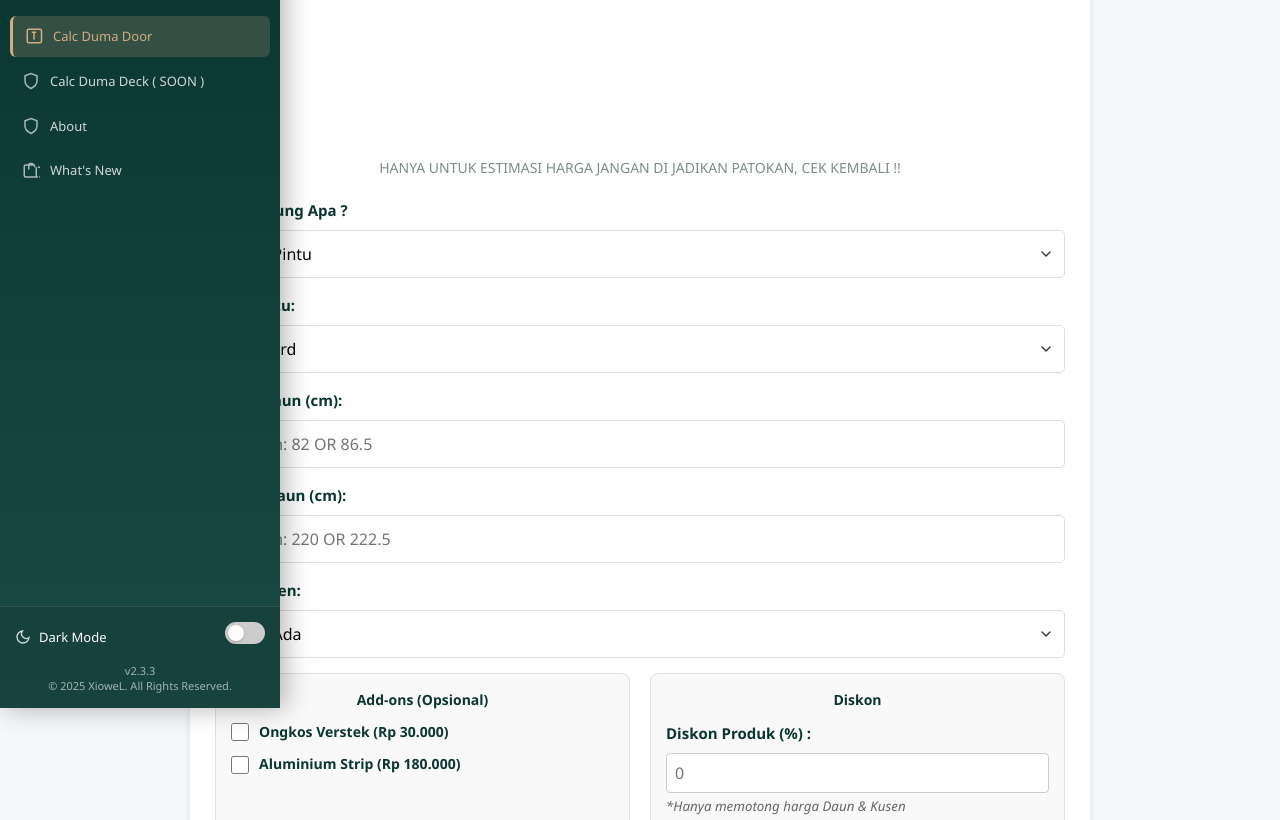
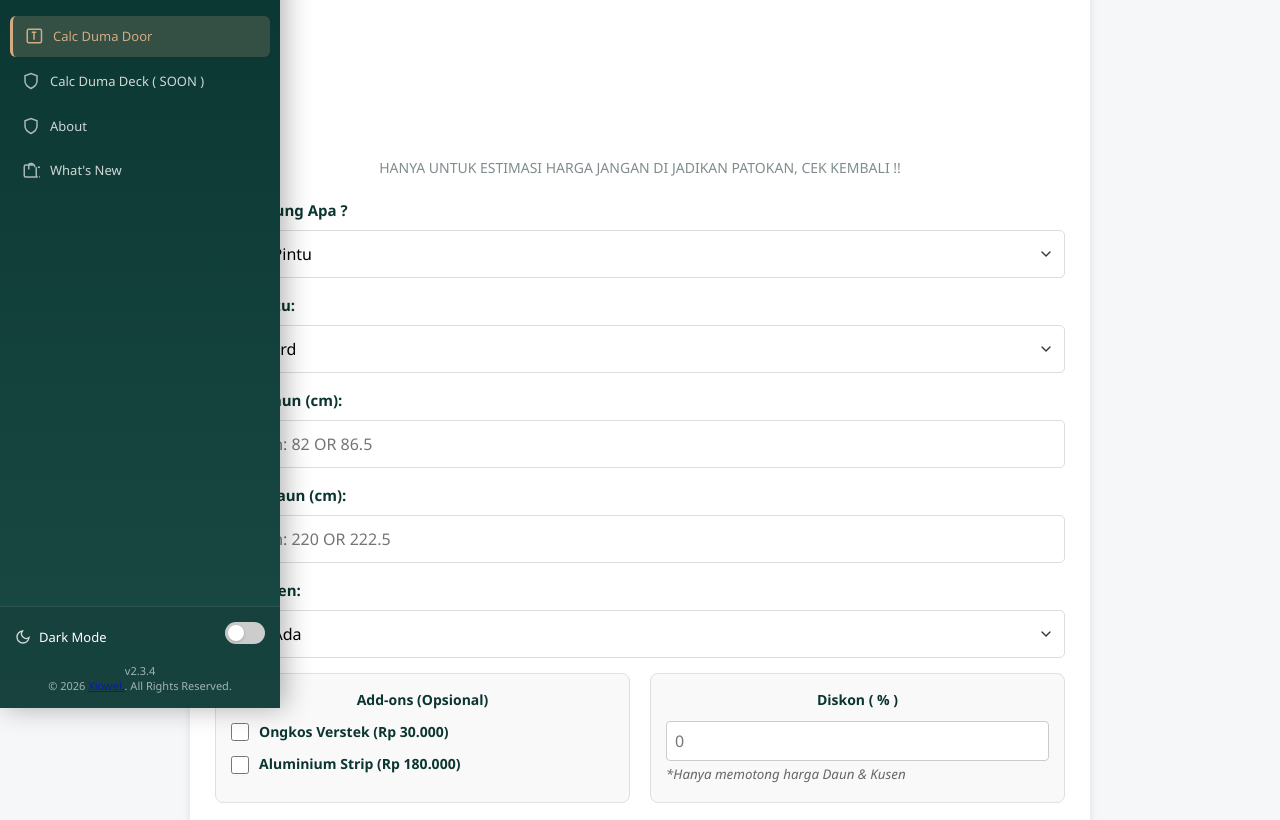
Before and after one commit to XioweL/calc-dumadoor, a plain HTML site: page index.html in a window 1280 px wide. Shown: the part 92-912 px from the top of the page. Drawn offline with Linux system fonts and the light colour scheme; a script that the page names is missing.

Commit message:
update minor text

```diff
--- a/css/style.css
+++ b/css/style.css
@@ -58,44 +58,7 @@ label {
     cursor: help;
 }
 
-/* Tooltip style */
-label::after {
-    content: attr(data-hint);
-    position: absolute;
-    bottom: 100%;
-    left: 50%;
-    transform: translateX(-50%) translateY(-8px);
-    background: #0a3530;
-    color: #fff;
-    font-size: 11px;
-    padding: 8px 12px;
-    border-radius: 4px;
-    white-space: normal;
-    width: 200px;
-    opacity: 0;
-    pointer-events: none;
-    transition: opacity 0.2s ease-in-out;
-    z-index: 1000;
-    text-align: center;
-}
 
-label::before {
-    content: "";
-    position: absolute;
-    bottom: 100%;
-    left: 50%;
-    transform: translateX(-50%);
-    border-width: 5px;
-    border-style: solid;
-    border-color: transparent transparent #0a3530 transparent;
-    opacity: 0;
-    transition: opacity 0.2s ease-in-out;
-}
-
-label:hover::after,
-label:hover::before {
-    opacity: 1;
-}
 
 input[type="number"] {
     width: 100%;
--- a/index.html
+++ b/index.html
@@ -86,8 +86,8 @@
                 </div>
 
                 <div class="app-version">
-                    <span>v2.3.3</span><br>
-                    <span>© 2025 XioweL. All Rights Reserved.</span>
+                    <span>v2.3.4</span><br>
+                    <span>© 2026 <a href="https://www.instagram.com/xiowel/" target="_blank" rel="noopener noreferrer">XioweL</a>. All Rights Reserved.</span>
                 </div>
             </div>
         </div>
@@ -173,9 +173,8 @@
     </div>
 
     <div class="option-box">
-        <div class="option-title">Diskon</div>
+        <div class="option-title">Diskon ( % )</div>
         <div class="input-group" style="margin-top: 10px;">
-            <label>Diskon Produk (%) :</label>
             <input type="number" id="discountPersen" placeholder="0" min="0" max="100"
                    style="width: 100%; padding: 8px; border: 1px solid #ccc; border-radius: 4px;">
             <small style="color: #666; font-style: italic;">*Hanya memotong harga Daun & Kusen</small>
@@ -345,6 +344,7 @@ const labelTinggi = document.getElementById('labelTinggi');
 </div>
 
                 <p class="note">Tekan ENTER setelah mengisi form untuk menghitung otomatis</p>
+                <p class="note"><span>© 2026 <a href="https://www.instagram.com/xiowel/" target="_blank" rel="noopener noreferrer">XioweL</a>. All Rights Reserved.</span></p>
             </div>
         </div>
 
@@ -357,14 +357,15 @@ const labelTinggi = document.getElementById('labelTinggi');
                 </div>
                 <div class="about-content" style="text-align: center;">
                     <p>Website untuk mempermudah hidup kalian selama bekerja di LIMANDARA 😝😝</p>
-                    <h2>CARA PEMAKAIAN WEBSITE </h2>
+                    <h2>CARA PEMAKAIAN WEBSITE</h2>
                 </div>
                 <div class="nav-list-hint" style="text-align: center;">
-                <ol>MASUKAN UKURAN OPENINGAN PINTU / GAWANGAN PINTU</ol>
-                <ol>JIKA INGIN MENGHITUNG DAUN PINTU SAJA CARANYA</ol>
-                <ul>LEBAR +4.5 - TINGGI +2.5 ( ex. 80x240 > 84.5x242.5 )</ol>
+                <ol>PILIH MENU DAUN PINTU / OPENINGAN</ol>
+                <ol>MASUKAN UKURAN LEBAR DAN TINGGI</ol>
                 <ol>JIKA UKURAN PAS SESUAI STANDAR (ex. 82 x 240) -45.000 ( JASA POTONG )</ol>
                 <ol>DONE SELAMAT MENIKMATI</li>
+                <ol>TOLONG KOREKSI JIKA ADA KESALAHAN HITUNG, FEEDBACK DARI KALIAN SANGAT BERARTI 😁😝</li>
+                <ol>SEMOGA FERDIAN CEPAT KAYA, AMIN, terima kasih doa nya😍😍</li>
                 </div>
 
             </div>
@@ -379,6 +380,11 @@ const labelTinggi = document.getElementById('labelTinggi');
                 </div>
                 <div class="news-content">
                     <p>💥 Menghitung Pintu 240-280cm</p>
+                    <p>💥 Memisahkan Perhitungan Daun Pintu & Openingan</p>
+                    <p>💥 Add New Add-ons ongkos dll</p>
+                    <p>💥 Add Fitur Diskon Produk</p>
+                    <p>💥 Add Copy Rincian Produk</p>
+                    <p>💥 Update Harga Duma Door</p>
                 </div>
             </div>
         </div>
```
